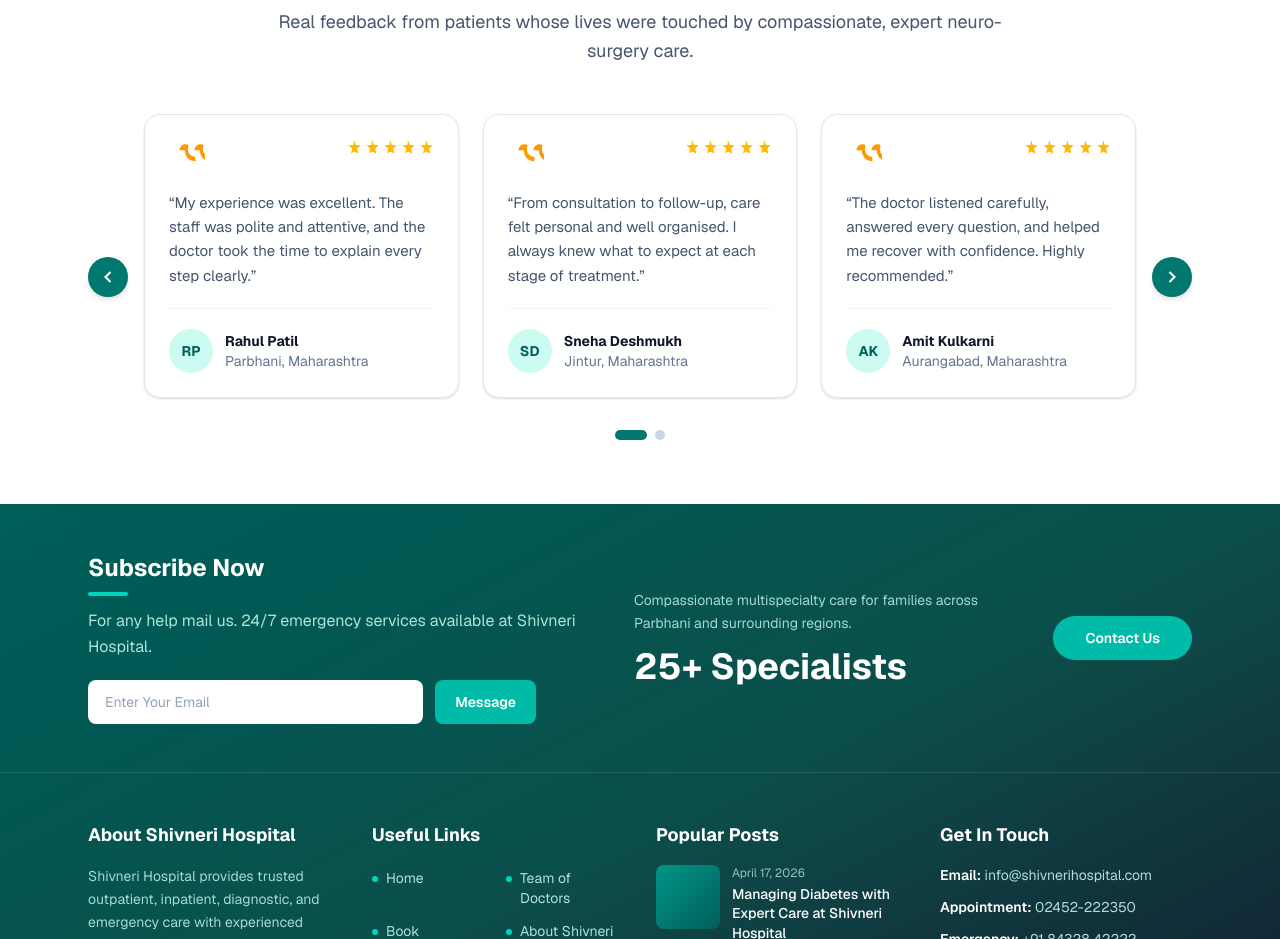
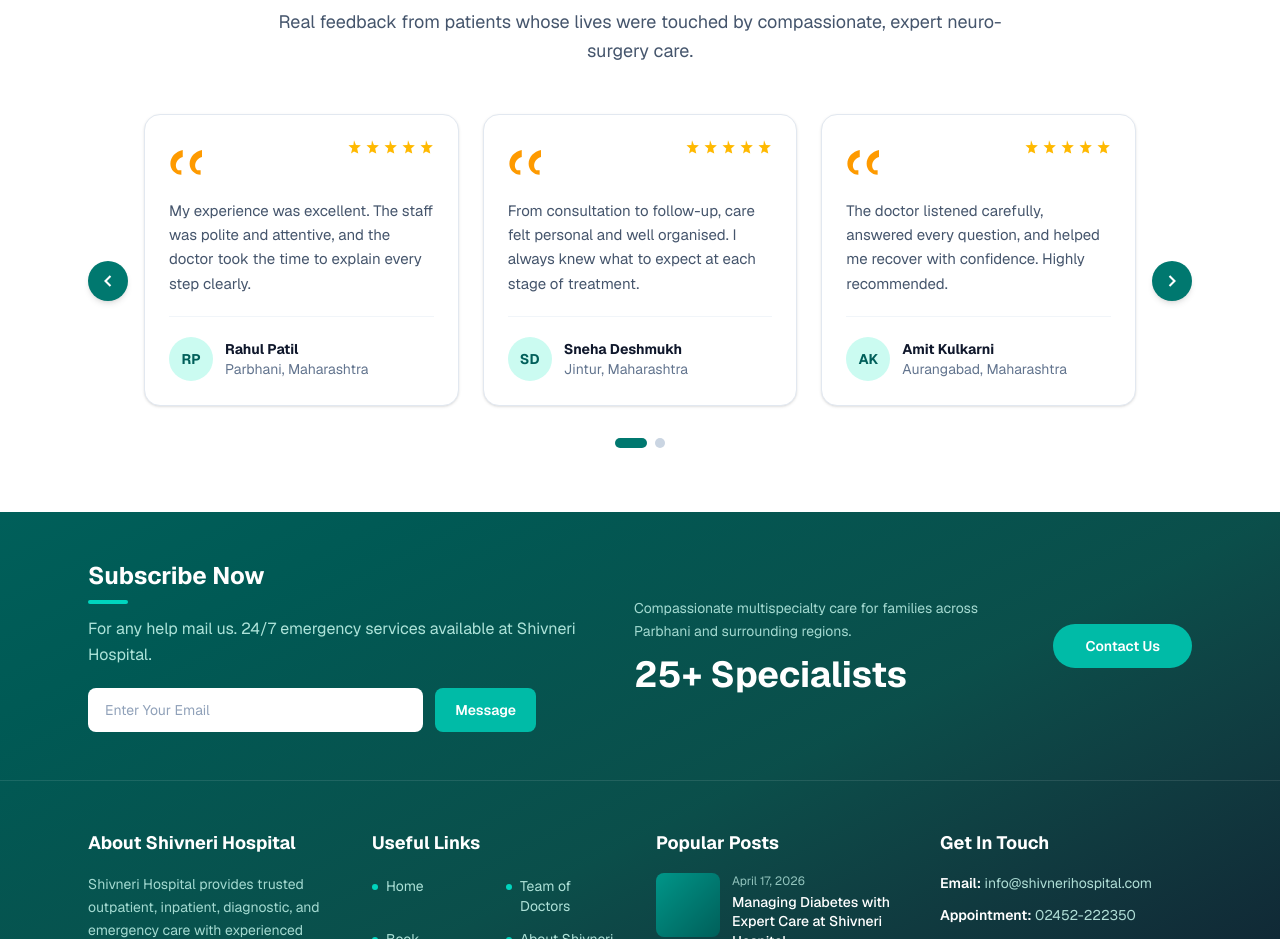
Before and after one commit to rp98nt/shivnerihospital, a Next.js app: page /team-of-doctors/anvesh-sattepar-jain in a window 1280 px wide. Shown: the part 3800-4739 px from the top of the page. Built offline with nearby package versions, Linux system fonts and the light colour scheme; no server answers; the database is empty.

Commit message:
fix: use large curly quote marks in Patient Voices cards

```diff
--- a/components/doctor-profile-testimonials.tsx
+++ b/components/doctor-profile-testimonials.tsx
@@ -163,12 +163,12 @@ function TestimonialCard({ testimonial }: { testimonial: PatientTestimonial }) {
   return (
     <article className="flex h-full min-w-0 flex-col rounded-2xl border border-slate-200 bg-white p-5 shadow-sm sm:p-6">
       <div className="flex items-start justify-between gap-3">
-        <QuoteIcon className="h-8 w-8 shrink-0 text-amber-500 sm:h-9 sm:w-9" />
+        <QuoteIcon className="h-10 w-10 shrink-0 text-amber-500 sm:h-11 sm:w-11" />
         <StarRating />
       </div>
 
       <p className="mt-4 flex-1 text-sm leading-relaxed text-slate-600 sm:text-[0.9375rem]">
-        &ldquo;{testimonial.quote}&rdquo;
+        {testimonial.quote}
       </p>
 
       <div className="mt-5 border-t border-slate-100 pt-5">
@@ -204,11 +204,11 @@ function QuoteIcon({ className }: { className?: string }) {
   return (
     <svg
       className={className}
-      viewBox="0 0 24 24"
+      viewBox="0 0 64 48"
       fill="currentColor"
       aria-hidden
     >
-      <path d="M7 7.5c0-2.2 1.8-4 4-4 .8 0 1.5.2 2.1.6-.3.9-.5 1.8-.5 2.7 0 2.8 2.2 5 5 5v3c-3.9 0-7-3.1-7-7v-.3zm10 0c0-2.2 1.8-4 4-4 .8 0 1.5.2 2.1.6-.3.9-.5 1.8-.5 2.7 0 2.8 2.2 5 5 5v3c-3.9 0-7-3.1-7-7v-.3z" />
+      <path d="M18 44c-8.8 0-16-7.2-16-16 0-10 8-18 18-20v10c-6 1.8-10 6.8-10 12.5 0 2.8 1.2 5.2 3 7h5zm28 0c-8.8 0-16-7.2-16-16 0-10 8-18 18-20v10c-6 1.8-10 6.8-10 12.5 0 2.8 1.2 5.2 3 7h5z" />
     </svg>
   );
 }
```
